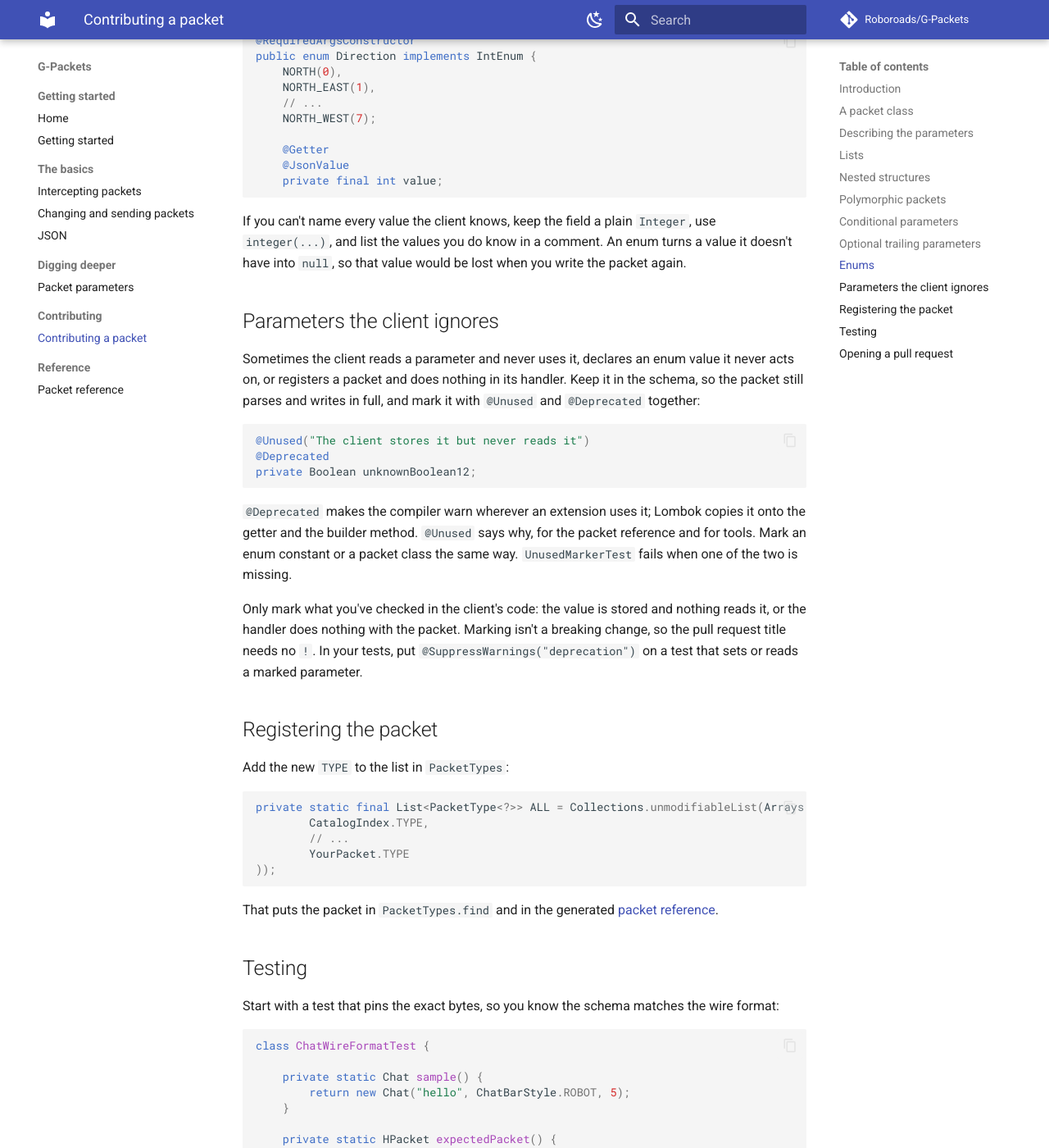
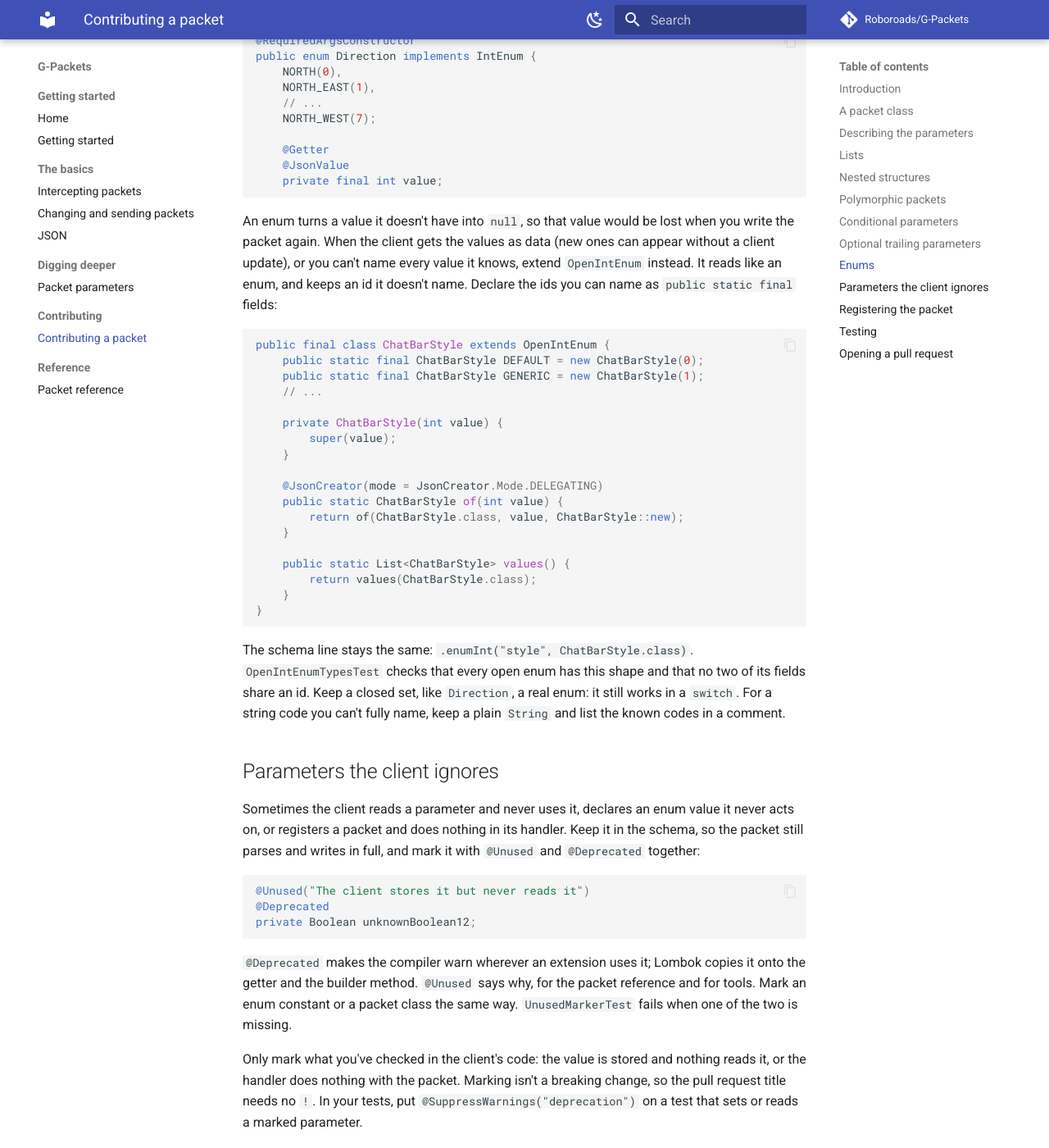
Before and after one commit to Roboroads/G-Packets, an MkDocs documentation site: the page built from docs/contributing.md, in a window 1280 px wide and 1400 px high, scrolled down 4915 px. Shown: the whole window at 82% size. Built offline with MkDocs 1.6.1 and Material for MkDocs 9.7.7, drawn with Linux system fonts in a browser that asks for light colours; comment, search, counter and statistics services are not loaded.

Commit message:
docs: explain open enums for chat styles and activity point types

````diff
--- a/docs/contributing.md
+++ b/docs/contributing.md
@@ -208,7 +208,30 @@ public enum Direction implements IntEnum {
     private final int value;
 ```
 
-If you can't name every value the client knows, keep the field a plain `Integer`, use `integer(...)`, and list the values you do know in a comment. An enum turns a value it doesn't have into `null`, so that value would be lost when you write the packet again.
+An enum turns a value it doesn't have into `null`, so that value would be lost when you write the packet again. When the client gets the values as data (new ones can appear without a client update), or you can't name every value it knows, extend `OpenIntEnum` instead. It reads like an enum, and keeps an id it doesn't name. Declare the ids you can name as `public static final` fields:
+
+```java
+public final class ChatBarStyle extends OpenIntEnum {
+    public static final ChatBarStyle DEFAULT = new ChatBarStyle(0);
+    public static final ChatBarStyle GENERIC = new ChatBarStyle(1);
+    // ...
+
+    private ChatBarStyle(int value) {
+        super(value);
+    }
+
+    @JsonCreator(mode = JsonCreator.Mode.DELEGATING)
+    public static ChatBarStyle of(int value) {
+        return of(ChatBarStyle.class, value, ChatBarStyle::new);
+    }
+
+    public static List<ChatBarStyle> values() {
+        return values(ChatBarStyle.class);
+    }
+}
+```
+
+The schema line stays the same: `.enumInt("style", ChatBarStyle.class)`. `OpenIntEnumTypesTest` checks that every open enum has this shape and that no two of its fields share an id. Keep a closed set, like `Direction`, a real enum: it still works in a `switch`. For a string code you can't fully name, keep a plain `String` and list the known codes in a comment.
 
 ## Parameters the client ignores
 
````
Also changed, not shown: docs/changing-and-sending.md (+11 -0 lines), docs/parameters.md (+3 -1 lines), 1 other file.
